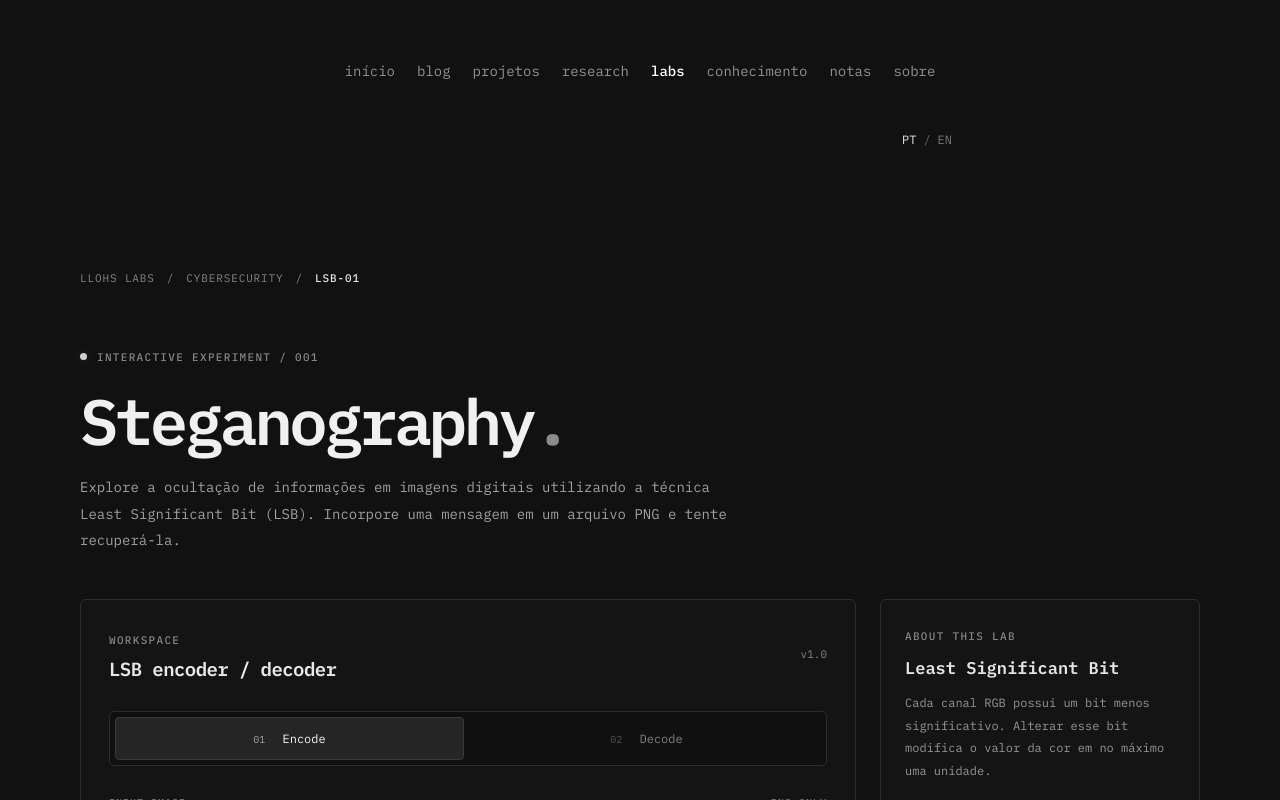
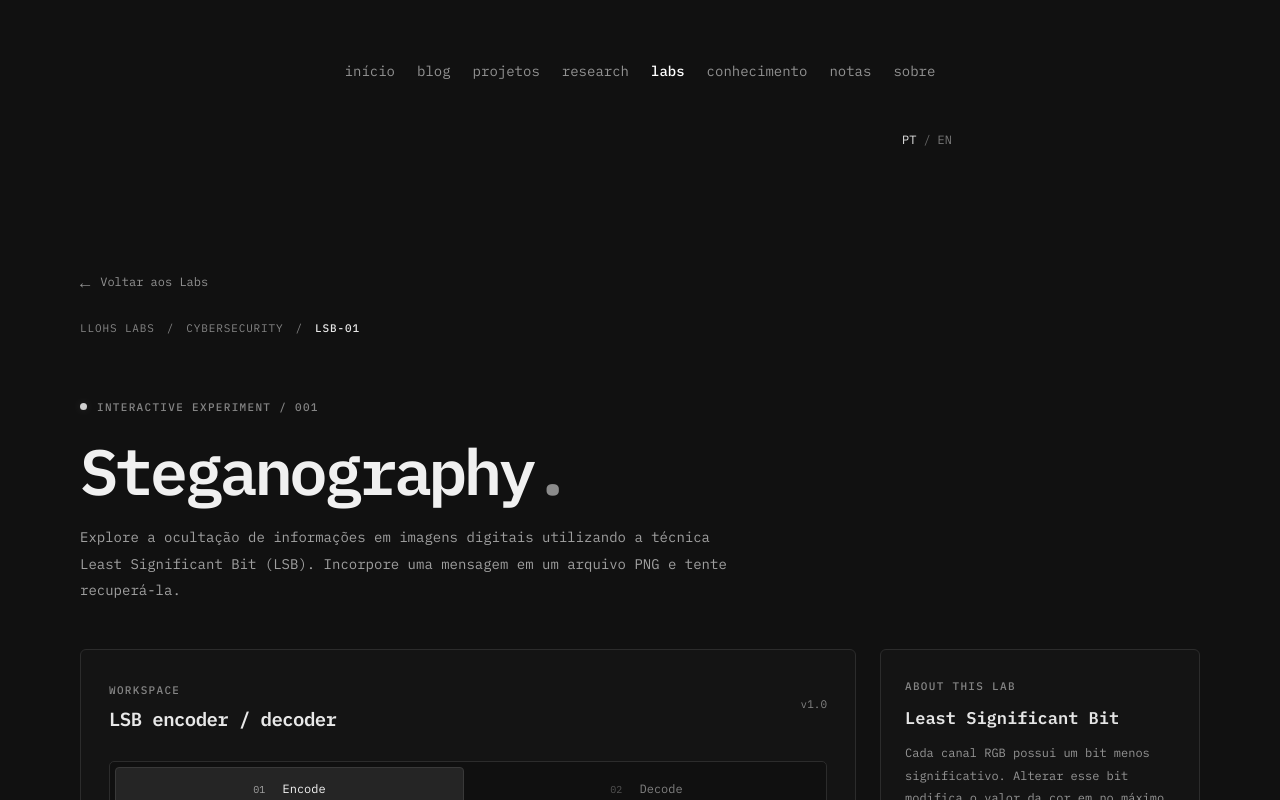
Before and after one commit to lohjs-0/llohs-labs, a React (Vite) app: page /#/labs/steganography in a window 1280 px wide. Shown: the top 800 px of the page. Built offline with nearby package versions, Linux system fonts and the light colour scheme.

Commit message:
Add LabBackButton component to SteganographyLab

```diff
--- a/src/pages/SteganographyLab.tsx
+++ b/src/pages/SteganographyLab.tsx
@@ -1,6 +1,7 @@
 
 import { useEffect, useState, type ChangeEvent } from "react";
 import "../styles/SteganographyLab.css";
+import LabBackButton from "../components/LabBackButton";
 
 type Mode = "embed" | "extract";
 
@@ -252,6 +253,7 @@ export default function SteganographyLab() {
   return (
     <div className="steg-page">
       <div className="steg-container">
+        <LabBackButton />
         <div className="steg-breadcrumb">
           <span>LLOHS LABS</span>
           <span>/</span>
```
